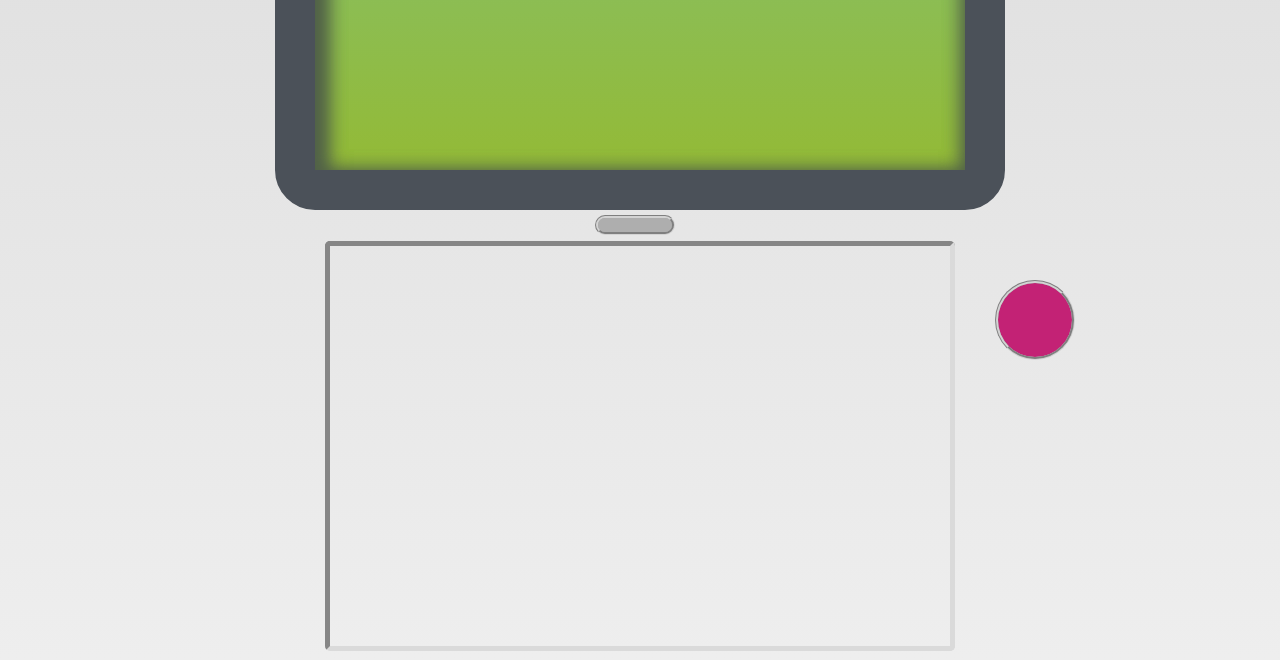
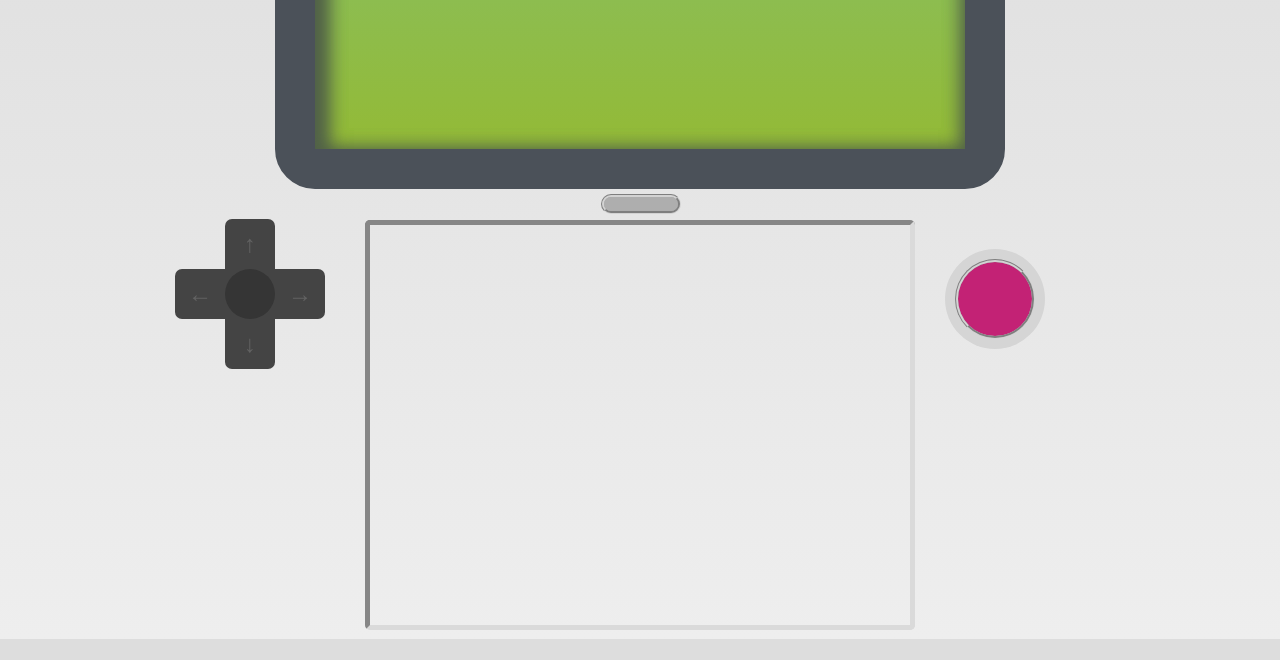
Before and after one commit to CreativeRyu/Quiz_Tool, a plain HTML site: page index.html in a window 1280 px wide. Shown: the part 249-909 px from the top of the page. After the commit the page ends 888 px from the top, so only its background shows below. Drawn offline with Linux system fonts and the light colour scheme; a web font is replaced by a local one.

Commit message:
DPad added

```diff
--- a/index.html
+++ b/index.html
@@ -11,15 +11,10 @@
 </head>
 
 <body>
-    <div class="navigation">
-        <button onclick="loadQuestions('./test_webdev.json')">Test Webentwicklung</button>
-        <button onclick="loadQuestions('./test.json')">Test</button>
-        <!-- Weitere Buttons für andere Fragekataloge -->
-    </div>
+    <div class="panel-container">
+        <!-- Das Steuerkreuz -->
 
-    <div class="panel-container">
         <div class="panel-item">
-
             <!-- Anzeige Bereich -->
             <div class="screen-container">
                 <div class="lamp"></div>
@@ -38,13 +33,22 @@
 
         <!-- User Interface Bereich -->
         <div class="interface-container">
-            <div class="ui-element"></div>
+            <div class="ui-element">
+                <div class="d-pad">
+                    <button id="up">↑</button>
+                    <button id="left">←</button>
+                    <div id="center"></div>
+                    <div id="center-top"></div>
+                    <button id="right">→</button>
+                    <button id="down">↓</button>
+                </div>
+            </div>
             <div id="question-panel-item" class="panel-item" class="ui-element">
                 <div class="selection-container">
-
                 </div>
             </div>
             <div class="ui-element">
+                <div class="button-embedded"></div>
                 <button class="next-question-button" onclick="start_new_turn();"></button>
             </div>
         </div>
--- a/quiz_style.css
+++ b/quiz_style.css
@@ -111,7 +111,7 @@ code {
     display: flex;
     flex-direction: column;
     align-items: center;
-    width: 620px;
+    width: 540px;
     height: 400px;
     margin: 1px auto;
     border: 5px #dadada;
@@ -127,10 +127,10 @@ code {
     position: relative;
     background: #f6fff0;
     height: 30px;
-    width: 560px;
+    width: 480px;
     margin: 15px;
     padding: 5px;
-    font-size: 18px;
+    font-size: 15px;
     box-shadow: 0px 4px 4px 4px grey;
     border: solid 2px grey;
     border-radius: 5px;
@@ -153,10 +153,10 @@ code {
     background: #241f22;
     text-align: left;
     height: 140px;
-    width: 254px;
+    width: 210px;
     margin: 15px;
     padding: 10px;
-    font-size: 18px;
+    font-size: 15px;
     box-shadow: 0px 4px 4px 4px grey;
     border: solid 2px grey;
     border-radius: 5px;
@@ -233,6 +233,17 @@ p {
     box-shadow: inset 0px 0px 3px 3px rgb(150, 0, 50);
 }
 
+.button-embedded {
+    width: 100px;
+    height: 100px;
+    border-radius: 50%;
+    background: #d5d5d5;
+    position: absolute;
+    left: 30px;
+    top: 30px;
+    z-index: -1;
+}
+
 .toggle-code-button {
     position: absolute;
     width: 80px;
@@ -243,7 +254,7 @@ p {
     background: #aeaeae;
     cursor: pointer;
     top: 114%;
-    left: 43%;
+    left: 44%;
 }
 
 .toggle-code-button:hover {
@@ -279,12 +290,69 @@ p {
     transform: translate(-50%, -50%);
     padding: 20px;
     overflow: auto;
-    /* Falls der Code zu lang ist */
     max-height: 80%;
-    /* Maximalhöhe des Fensters */
     width: 90%;
-    /* Maximalbreite des Fensters */
     white-space: pre-wrap;
-    /* Zeilenumbrüche beibehalten */
     margin: 0;
 }
+
+.d-pad {
+    position: absolute;
+    display: grid;
+    grid-template-columns: 1fr 1fr 1fr;
+    grid-template-rows: 1fr 1fr 1fr;
+    width: 150px; /* Breite des dPad anpassen */
+    height: 150px; /* Höhe des dPad anpassen */
+    cursor: pointer;
+    right: 40px;
+    z-index: 999;
+}
+
+.d-pad button {
+    position: absolute;
+    width: 50px; /* Breite der Buttons anpassen */
+    height: 50px; /* Höhe der Buttons anpassen */
+    font-size: 24px;
+    background-color: #444444;
+    color: #626262;
+    border-style: none;
+    z-index: 999;
+}
+
+.d-pad #up {
+    grid-row: 1;
+    grid-column: 2;
+    z-index: 999;
+    border-radius: 7px 7px 0px 0px;
+}
+
+.d-pad #left {
+    grid-row: 2;
+    grid-column: 1;
+    border-radius: 7px 0px 0px 7px;
+}
+
+.d-pad #center {
+    grid-row: 2;
+    grid-column: 2;
+    background-color: #444444;
+}
+.d-pad #center-top {
+    grid-row: 2;
+    grid-column: 2;
+    background-color: #353535;
+    border-radius: 50%;
+    z-index:999;
+}
+
+.d-pad #right {
+    grid-row: 2;
+    grid-column: 3;
+    border-radius: 0px 7px 7px 0px;
+}
+
+.d-pad #down {
+    grid-row: 3;
+    grid-column: 2;
+    border-radius: 0px 0px 7px 7px;
+}
```
